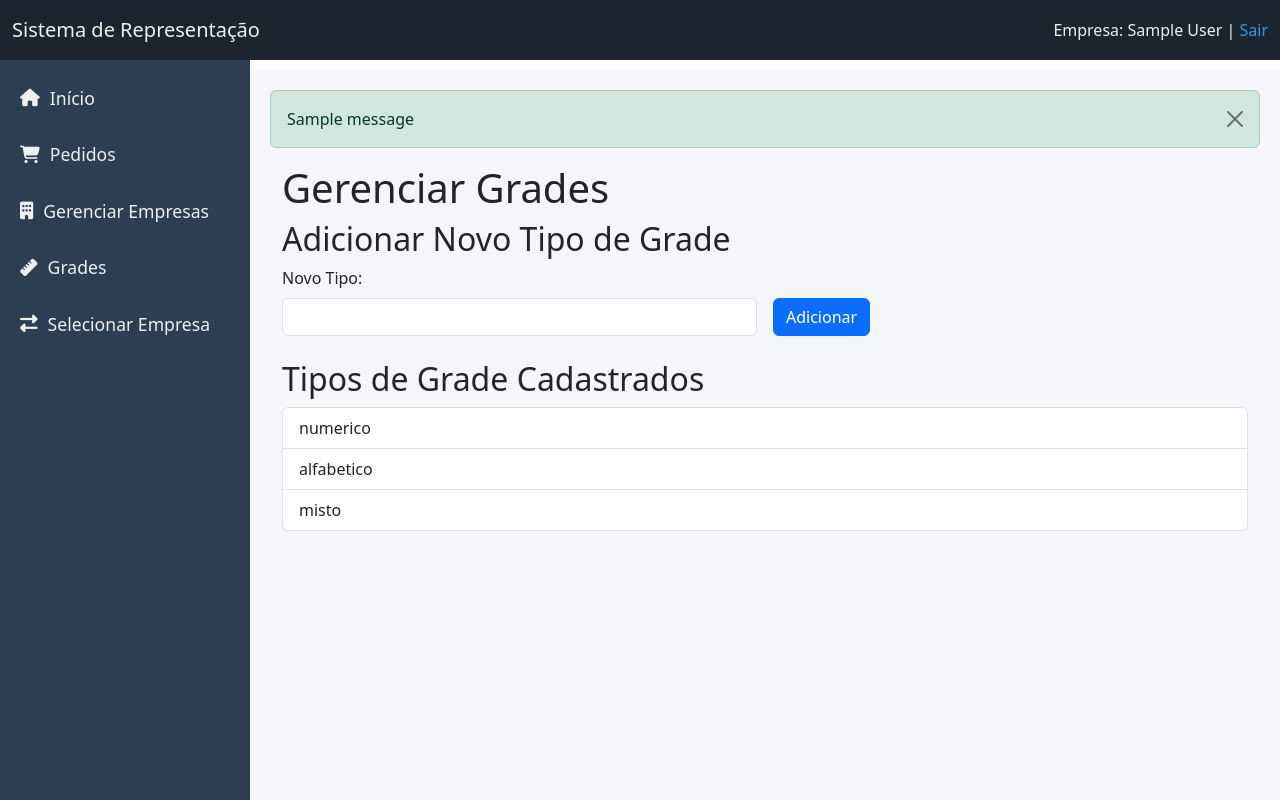
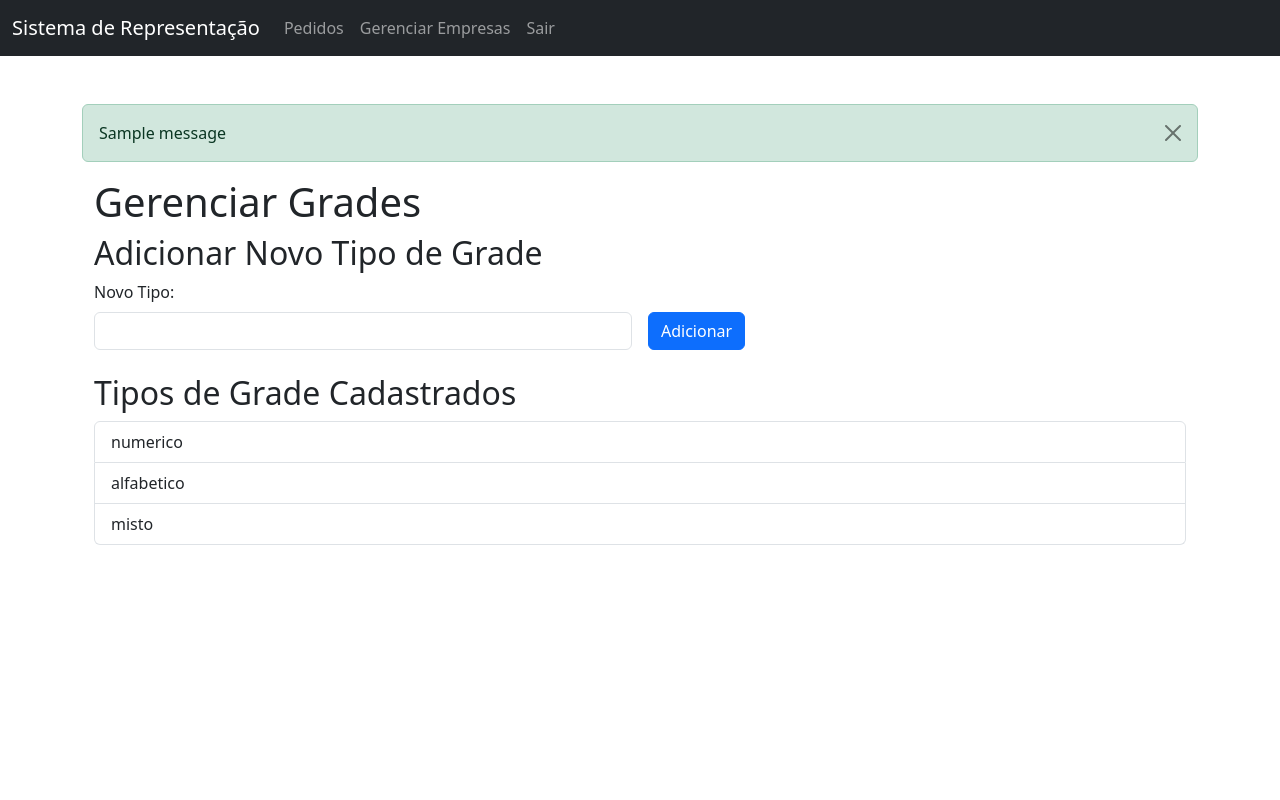
Before and after one commit to weslleycarlos/sistema-representacao, a Flask app: page /gerenciar_grades in a window 1280 px wide. Run offline with Flask 3, Linux system fonts and the light colour scheme; the visitor is signed in with stand-in values (Sample User, id 1); one stand-in notice (Sample message) is shown; parts of the project's set-up code (start-up, migrations or seed data) failed here and were passed over; some libraries are stand-ins or nearby versions.

Commit message:
Ajustado desconto para percentual, adicionado Total Geral e Líquido, menu colapsável e herança do base.html

```diff
--- a/main.py
+++ b/main.py
@@ -63,6 +63,7 @@ Data: {pedido.data_compra}
 
 Itens:
 """
+        total_geral = 0
         for item in pedido.itens:
             codigo = item.codigo
             catalogo_item = pedido.empresa.catalogo.get(codigo, {})
@@ -70,13 +71,17 @@ Itens:
             valor_unit = catalogo_item.get("valor", 0)
             quantidades = item.quantidades
             total_item = sum(qtd * valor_unit for tam, qtd in quantidades.items())
+            total_geral += total_item
             corpo += f"- {codigo} - {descritivo}: {quantidades} (Total: R$ {total_item:.2f})\n"
 
-        total_geral = sum(sum(qtd * pedido.empresa.catalogo.get(item.codigo, {}).get("valor", 0)
-                         for tam, qtd in item.quantidades.items()) for item in pedido.itens) - pedido.desconto
+        desconto_percentual = pedido.desconto  # Agora em percentual (ex.: 10 para 10%)
+        desconto_valor = total_geral * (desconto_percentual / 100)
+        total_liquido = total_geral - desconto_valor
+
         corpo += f"""
-Desconto: R$ {pedido.desconto:.2f}
 Total Geral: R$ {total_geral:.2f}
+Desconto: {desconto_percentual:.2f}% (R$ {desconto_valor:.2f})
+Total Líquido: R$ {total_liquido:.2f}
 Forma de Pagamento: {next((fp['nome'] for fp in formas_pagamento if fp['id'] == pedido.forma_pagamento_id), 'Desconhecida')}
 """
         msg = MIMEText(corpo)
@@ -101,6 +106,45 @@ Forma de Pagamento: {next((fp['nome'] for fp in formas_pagamento if fp['id'] ==
     except Exception as e:
         logger.error(f"Erro inesperado ao enviar e-mail: {str(e)}", exc_info=True)
         flash("Erro inesperado ao enviar o e-mail do pedido.", "danger")
+
+@app.route('/pedido', methods=['POST'])
+@login_required
+def pedido():
+    empresa_selecionada = session.get('empresa_selecionada')
+    if not empresa_selecionada:
+        flash("Selecione uma empresa antes de continuar.", "warning")
+        return redirect(url_for('selecionar_empresa'))
+    if request.method == 'POST':
+        cnpj = request.form['cnpj']
+        razao_social = request.form['razao']
+        forma_pagamento_id = int(request.form['forma_pagamento'])
+        desconto = float(request.form.get('desconto', 0.0))  # Agora em percentual
+        endereco = request.form.get('endereco', '')
+        email = request.form.get('email', '')
+        telefone = request.form.get('telefone', '')
+        itens = []
+        codigos = request.form.getlist('codigo[]')
+        logger.info(f"Codigos recebidos: {codigos}")
+        for i, codigo in enumerate(codigos):
+            if codigo:
+                item = empresas[empresa_selecionada].get_item(codigo)
+                if item:
+                    tamanhos = item["tamanhos"]
+                    quantidades = {tam: int(request.form.get(f"qtd_{i}_{tam}", "0") or "0") for tam in tamanhos}
+                    logger.info(f"Quantidades para {codigo}: {quantidades}")
+                    if any(qtd > 0 for qtd in quantidades.values()):
+                        itens.append({"codigo": codigo, "quantidades": quantidades})
+        if not itens:
+            flash("Adicione pelo menos um item com quantidade ao pedido.", "warning")
+            return redirect(url_for('lista_pedidos'))
+        pedido_atual = Pedido(empresas[empresa_selecionada], razao_social, cnpj, forma_pagamento_id, desconto, endereco, email, telefone)
+        for item in itens:
+            pedido_atual.adicionar_item(item["codigo"], item["quantidades"])
+        salvar_pedido(pedido_atual)
+        if pedido_atual.email:
+            enviar_email_pedido(pedido_atual)
+        flash("Novo pedido criado com sucesso!", "success")
+    return redirect(url_for('lista_pedidos'))
 
 @app.route('/login', methods=['GET', 'POST'])
 def login():
@@ -182,64 +226,29 @@ def lista_pedidos():
     pedidos = []
     for row in pedidos_raw:
         itens = json.loads(row[6])
-        total = 0
+        total_geral = 0
         for item in itens:
             codigo = item['codigo']
             quantidades = item['quantidades']
             valor_unit = empresas[empresa_selecionada].catalogo.get(codigo, {}).get('valor', 0)
-            total += valor_unit * sum(quantidades.values())
-        total -= row[5]  # Subtrair desconto
+            total_geral += valor_unit * sum(quantidades.values())
+        desconto_percentual = row[5]  # Agora em percentual
+        desconto_valor = total_geral * (desconto_percentual / 100)
+        total_liquido = total_geral - desconto_valor
         pedidos.append({
             "id": row[0],
             "empresa_nome": row[1],
             "cnpj_loja": row[2],
             "data_compra": row[3],
             "forma_pagamento_id": row[4],
-            "desconto": row[5],
+            "desconto": desconto_percentual,
+            "desconto_valor": desconto_valor,
             "itens": itens,
             "razao_social": row[7],
-            "total": total
+            "total_geral": total_geral,
+            "total_liquido": total_liquido
         })
     return render_template('lista_pedidos.html', pedidos=pedidos, empresa_selecionada=empresa_selecionada, empresas=empresas, formas_pagamento=formas_pagamento)
-
-@app.route('/pedido', methods=['POST'])
-@login_required
-def pedido():
-    empresa_selecionada = session.get('empresa_selecionada')
-    if not empresa_selecionada:
-        flash("Selecione uma empresa antes de continuar.", "warning")
-        return redirect(url_for('selecionar_empresa'))
-    if request.method == 'POST':
-        cnpj = request.form['cnpj']
-        razao_social = request.form['razao']
-        forma_pagamento_id = int(request.form['forma_pagamento'])
-        desconto = float(request.form.get('desconto', 0.0))
-        endereco = request.form.get('endereco', '')
-        email = request.form.get('email', '')
-        telefone = request.form.get('telefone', '')
-        itens = []
-        codigos = request.form.getlist('codigo[]')
-        logger.info(f"Codigos recebidos: {codigos}")
-        for i, codigo in enumerate(codigos):
-            if codigo:
-                item = empresas[empresa_selecionada].get_item(codigo)
-                if item:
-                    tamanhos = item["tamanhos"]
-                    quantidades = {tam: int(request.form.get(f"qtd_{i}_{tam}", "0") or "0") for tam in tamanhos}
-                    logger.info(f"Quantidades para {codigo}: {quantidades}")
-                    if any(qtd > 0 for qtd in quantidades.values()):
-                        itens.append({"codigo": codigo, "quantidades": quantidades})
-        if not itens:
-            flash("Adicione pelo menos um item com quantidade ao pedido.", "warning")
-            return redirect(url_for('lista_pedidos'))
-        pedido_atual = Pedido(empresas[empresa_selecionada], razao_social, cnpj, forma_pagamento_id, desconto, endereco, email, telefone)
-        for item in itens:
-            pedido_atual.adicionar_item(item["codigo"], item["quantidades"])
-        salvar_pedido(pedido_atual)
-        if pedido_atual.email:
-            enviar_email_pedido(pedido_atual)
-        flash("Novo pedido criado com sucesso!", "success")
-    return redirect(url_for('lista_pedidos'))
 
 @app.route('/buscar_item/<empresa_nome>/<codigo>', methods=['GET'])
 @login_required
--- a/templates/base.html
+++ b/templates/base.html
@@ -4,86 +4,31 @@
     <meta charset="UTF-8">
     <meta name="viewport" content="width=device-width, initial-scale=1.0">
     <title>{% block title %}Sistema de Representação{% endblock %}</title>
-    <link href="https://cdn.jsdelivr.net/npm/bootstrap@5.3.3/dist/css/bootstrap.min.css" rel="stylesheet">
-    <link rel="stylesheet" href="https://cdnjs.cloudflare.com/ajax/libs/font-awesome/6.5.2/css/all.min.css">
-    <style>
-        body {
-            min-height: 100vh;
-            display: flex;
-            flex-direction: column;
-            margin: 0;
-        }
-        .sidebar {
-            min-width: 250px;
-            max-width: 250px;
-            background-color: #2c3e50;
-            color: white;
-            height: 100vh;
-            position: fixed;
-            top: 0;
-            left: 0;
-            padding-top: 70px;
-        }
-        .sidebar a {
-            color: #ecf0f1;
-            text-decoration: none;
-            padding: 15px 20px;
-            display: flex;
-            align-items: center;
-            font-size: 1.1rem;
-        }
-        .sidebar a:hover {
-            background-color: #34495e;
-        }
-        .sidebar a i {
-            margin-right: 10px;
-        }
-        .content {
-            margin-left: 250px;
-            margin-top: 70px;
-            padding: 20px;
-            flex-grow: 1;
-            background-color: #f4f6f9;
-        }
-        .navbar {
-            background-color: #1a252f;
-            position: fixed;
-            width: 100%;
-            z-index: 1000;
-            height: 60px;
-        }
-        .navbar-brand, .navbar-text {
-            color: #ecf0f1 !important;
-        }
-        .navbar-text a {
-            color: #3498db;
-            text-decoration: none;
-        }
-        .navbar-text a:hover {
-            color: #2980b9;
-        }
-    </style>
+    <link href="https://cdn.jsdelivr.net/npm/bootstrap@5.3.0/dist/css/bootstrap.min.css" rel="stylesheet">
 </head>
 <body>
-    <nav class="navbar navbar-dark">
+    <nav class="navbar navbar-expand-lg navbar-dark bg-dark">
         <div class="container-fluid">
             <a class="navbar-brand" href="{{ url_for('index') }}">Sistema de Representação</a>
-            <span class="navbar-text">
-                Empresa: {{ session.get('empresa_selecionada', 'Nenhuma selecionada') }}
-                | <a href="{{ url_for('logout') }}">Sair</a>
-            </span>
+            <button class="navbar-toggler" type="button" data-bs-toggle="collapse" data-bs-target="#navbarNav" aria-controls="navbarNav" aria-expanded="false" aria-label="Toggle navigation">
+                <span class="navbar-toggler-icon"></span>
+            </button>
+            <div class="collapse navbar-collapse" id="navbarNav">
+                <ul class="navbar-nav">
+                    <li class="nav-item">
+                        <a class="nav-link" href="{{ url_for('lista_pedidos') }}">Pedidos</a>
+                    </li>
+                    <li class="nav-item">
+                        <a class="nav-link" href="{{ url_for('gerenciar_empresas') }}">Gerenciar Empresas</a>
+                    </li>
+                    <li class="nav-item">
+                        <a class="nav-link" href="{{ url_for('logout') }}">Sair</a>
+                    </li>
+                </ul>
+            </div>
         </div>
     </nav>
-
-    <div class="sidebar">
-        <a href="{{ url_for('index') }}"><i class="fas fa-home"></i> Início</a>
-        <a href="{{ url_for('lista_pedidos') }}"><i class="fas fa-shopping-cart"></i> Pedidos</a>
-        <a href="{{ url_for('gerenciar_empresas') }}"><i class="fas fa-building"></i> Gerenciar Empresas</a>
-        <a href="{{ url_for('gerenciar_grades') }}"><i class="fas fa-ruler"></i> Grades</a>
-        <a href="{{ url_for('selecionar_empresa') }}"><i class="fas fa-exchange-alt"></i> Selecionar Empresa</a>
-    </div>
-
-    <div class="content">
+    <div class="container mt-5">
         {% with messages = get_flashed_messages(with_categories=true) %}
             {% if messages %}
                 {% for category, message in messages %}
@@ -96,7 +41,6 @@
         {% endwith %}
         {% block content %}{% endblock %}
     </div>
-
-    <script src="https://cdn.jsdelivr.net/npm/bootstrap@5.3.3/dist/js/bootstrap.bundle.min.js"></script>
+    <script src="https://cdn.jsdelivr.net/npm/bootstrap@5.3.0/dist/js/bootstrap.bundle.min.js"></script>
 </body>
 </html>
```
Also changed, not shown: templates/gerenciar_empresas.html (+0 -25 lines), templates/lista_pedidos.html (+14 -32 lines).
